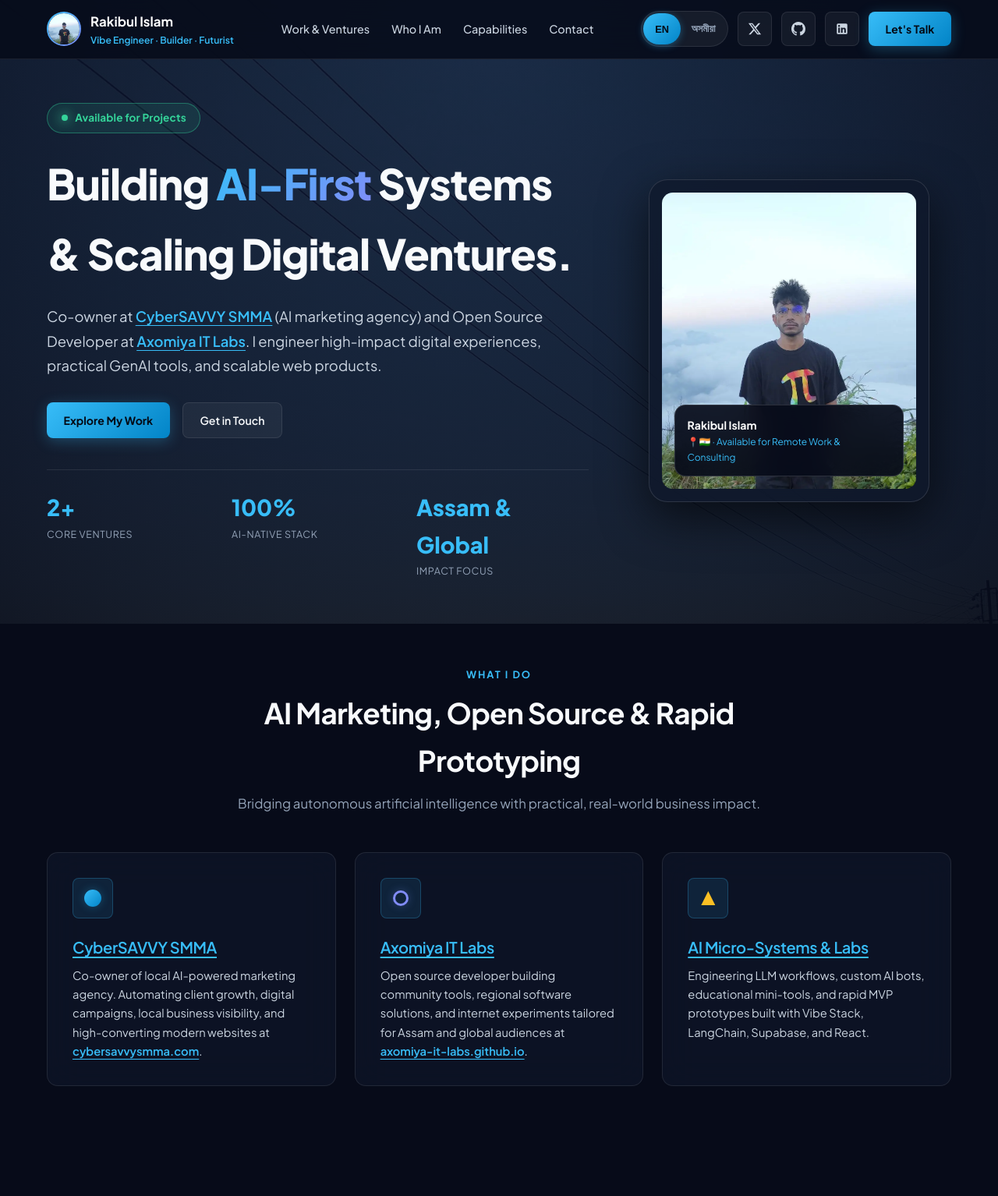
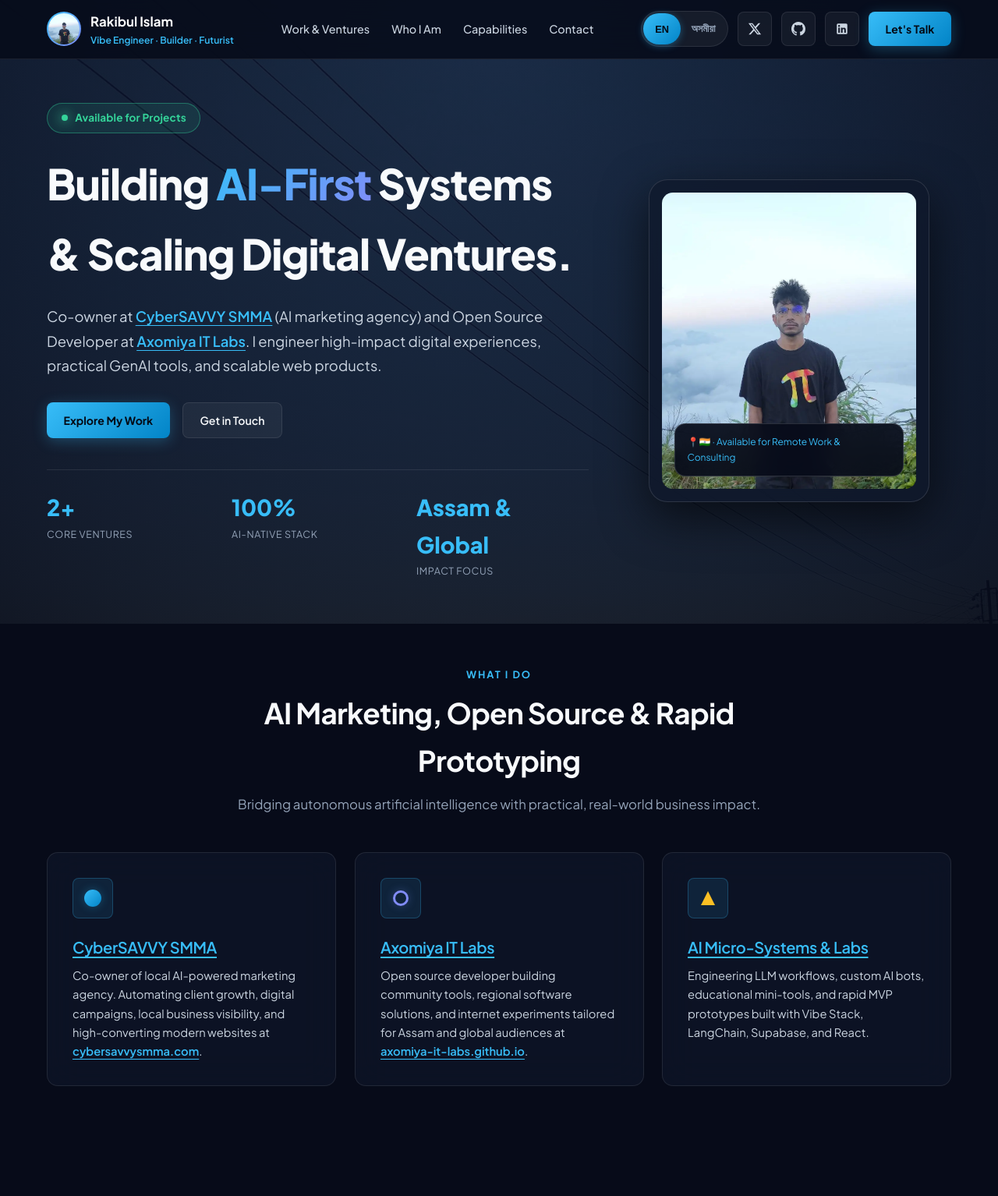
Before and after one commit to rakibuilds/.github, a plain HTML site: page index.html in a window 1280 px wide. Shown: the top 1534 px of the page at 78% size. Drawn offline with Linux system fonts and the light colour scheme.

Commit message:
Update portfolio: refine content and styles

```diff
--- a/index.html
+++ b/index.html
@@ -193,9 +193,11 @@
   }
   </script>
 
-  <!-- Google Fonts Preconnect -->
+  <!-- Google Fonts Preconnect & Optimized Asynchronous Stylesheet -->
   <link rel="preconnect" href="https://fonts.googleapis.com" />
   <link rel="preconnect" href="https://fonts.gstatic.com" crossorigin />
+  <link rel="stylesheet" href="https://fonts.googleapis.com/css2?family=Hind+Siliguri:wght@400;500;600;700&family=Plus+Jakarta+Sans:ital,wght@0,300;0,400;0,500;0,600;0,700;0,800;1,400&display=swap" media="print" onload="this.media='all'" />
+  <noscript><link rel="stylesheet" href="https://fonts.googleapis.com/css2?family=Hind+Siliguri:wght@400;500;600;700&family=Plus+Jakarta+Sans:ital,wght@0,300;0,400;0,500;0,600;0,700;0,800;1,400&display=swap" /></noscript>
 
   <!-- Main Stylesheet -->
   <link rel="stylesheet" href="styles.css" />
@@ -212,7 +214,7 @@
         <div class="avatar-ring">
           <picture>
             <source srcset="assets/rakibul.webp" type="image/webp">
-            <img src="assets/rakibul.webp" alt="Rakibul Islam portrait" width="44" height="44" />
+            <img src="assets/rakibul.webp" alt="Rakibul Islam portrait" width="44" height="44" decoding="async" />
           </picture>
         </div>
         <div class="brand-text">
@@ -357,14 +359,10 @@
             <div class="profile-img-box">
               <picture>
                 <source srcset="assets/rakibul.webp" type="image/webp">
-                <img src="assets/rakibul.webp" alt="Rakibul Islam portrait" width="360" height="380" fetchpriority="high" />
+                <img src="assets/rakibul.webp" alt="Rakibul Islam portrait" width="360" height="380" fetchpriority="high" decoding="async" />
               </picture>
               <div class="profile-badge-overlay">
                 <div>
-                  <div class="badge-title">
-                    <span class="lang-en" lang="en">Rakibul Islam</span>
-                    <span class="lang-as" lang="as">ৰকিবুল ইছলাম</span>
-                  </div>
                   <div class="badge-sub">
                     <span class="lang-en" lang="en">📍🇮🇳 · Available for Remote Work &amp; Consulting</span>
                     <span class="lang-as" lang="as">📍🇮🇳 · ৰিম'ট কাম আৰু পৰামৰ্শৰ বাবে উপলব্ধ</span>
@@ -382,7 +380,7 @@
       <div class="mobile-profile-inner">
         <picture>
           <source srcset="assets/rakibul.webp" type="image/webp">
-          <img src="assets/rakibul.webp" alt="Rakibul Islam portrait" width="280" height="300" loading="eager" />
+          <img src="assets/rakibul.webp" alt="Rakibul Islam portrait" width="280" height="300" loading="lazy" decoding="async" />
         </picture>
         <div class="mobile-profile-label">
           <div class="mobile-profile-name">
@@ -482,7 +480,7 @@
             <div class="project-banner-box">
               <picture>
                 <source srcset="assets/cybersavvy.webp" type="image/webp">
-                <img src="assets/cybersavvy.webp" alt="CyberSAVVY SMMA Banner" width="600" height="300" loading="lazy" />
+                <img src="assets/cybersavvy.webp" alt="CyberSAVVY SMMA Banner" width="600" height="300" loading="lazy" decoding="async" />
               </picture>
               <span class="project-badge-top badge-live">Live Agency</span>
             </div>
@@ -518,7 +516,7 @@
             <div class="project-banner-box">
               <picture>
                 <source srcset="assets/axomiya.webp" type="image/webp">
-                <img src="assets/axomiya.webp" alt="Axomiya IT Labs Banner" width="600" height="300" loading="lazy" />
+                <img src="assets/axomiya.webp" alt="Axomiya IT Labs Banner" width="600" height="300" loading="lazy" decoding="async" />
               </picture>
               <span class="project-badge-top badge-opensource">Open Source</span>
             </div>
@@ -567,7 +565,7 @@
             <div class="project-banner-box">
               <picture>
                 <source srcset="assets/rakibul_labs.webp" type="image/webp">
-                <img src="assets/rakibul_labs.webp" alt="Rakibul AI Systems Banner" width="600" height="300" loading="lazy" />
+                <img src="assets/rakibul_labs.webp" alt="Rakibul AI Systems Banner" width="600" height="300" loading="lazy" decoding="async" />
               </picture>
               <span class="project-badge-top badge-live">AI Innovation</span>
             </div>
@@ -1118,19 +1116,6 @@
   <!-- Footer -->
   <footer class="footer">
     <div class="container footer-content">
-      <div style="display:flex; align-items:center; gap:0.75rem;">
-        <div class="avatar-ring" style="width:36px; height:36px;">
-          <picture>
-            <source srcset="assets/rakibul.webp" type="image/webp">
-            <img src="assets/rakibul.webp" alt="Rakibul Islam" width="36" height="36" loading="lazy" />
-          </picture>
-        </div>
-        <div style="font-weight:bold; font-size:1.1rem; color:#fff;">
-          <span class="lang-en" lang="en">Rakibul Islam</span>
-          <span class="lang-as" lang="as">ৰকিবুল ইছলাম</span>
-        </div>
-      </div>
-
       <div class="footer-socials">
         <a href="https://x.com/rakibuilds" target="_blank" rel="noopener noreferrer" class="social-icon-btn" aria-label="X (Twitter)">
           <svg viewBox="0 0 24 24"><path d="M18.244 2.25h3.308l-7.227 8.26 8.502 11.24H16.17l-5.214-6.817L4.99 21.75H1.68l7.73-8.835L1.254 2.25H8.08l4.713 6.231zm-1.161 17.52h1.833L7.084 4.126H5.117z"/></svg>
--- a/main.js
+++ b/main.js
@@ -167,6 +167,7 @@ function initContactForm() {
 function initScrollEffects() {
   const navbar = document.querySelector('.navbar');
 
+  if (navbar) {
     window.addEventListener('scroll', () => {
       if (window.scrollY > 50) {
         navbar.style.boxShadow = '0 10px 30px rgba(0,0,0,0.5)';
@@ -175,11 +176,17 @@ function initScrollEffects() {
         navbar.style.boxShadow = 'none';
         navbar.style.background = 'rgba(7, 11, 25, 0.85)';
       }
-  });
+    }, { passive: true });
+  }
 
+  const animatableElements = document.querySelectorAll(
+    '.glass-panel, .service-card, .project-card, .why-card, .faq-item, .blog-platform-card'
+  );
+
+  if ('IntersectionObserver' in window) {
     const observerOptions = {
-    threshold: 0.1,
-    rootMargin: '0px 0px -50px 0px'
+      threshold: 0.08,
+      rootMargin: '0px 0px -40px 0px'
     };
 
     const observer = new IntersectionObserver((entries) => {
@@ -191,9 +198,13 @@ function initScrollEffects() {
       });
     }, observerOptions);
 
-  document.querySelectorAll('.glass-panel, .service-card, .project-card').forEach(el => {
+    animatableElements.forEach(el => {
+      el.classList.add('reveal-on-scroll');
       observer.observe(el);
     });
+  } else {
+    animatableElements.forEach(el => el.classList.add('animate-in'));
+  }
 }
 
 /**
--- a/styles.css
+++ b/styles.css
@@ -6,7 +6,7 @@
    - Touch-Friendly UI & Ultra Smooth 60fps/120fps Scrolling
    ========================================================================== */
 
-@import url('https://fonts.googleapis.com/css2?family=Hind+Siliguri:wght@400;500;600;700&family=Plus+Jakarta+Sans:ital,wght@0,300;0,400;0,500;0,600;0,700;0,800;1,400&display=swap');
+/* Google Fonts loaded asynchronously in index.html for maximum performance on slow networks */
 
 :root {
   /* Premium Dark Palette */
@@ -1552,3 +1552,59 @@ textarea.form-control {
   .prefer-direct-links { flex-direction: column; }
   .prefer-link { flex: unset; width: 100%; }
 }
+
+/* ==========================================================================
+   PERFORMANCE & 3G / SLOW NETWORK LAZY-LOADING OPTIMIZATIONS
+   ========================================================================== */
+
+/* Modern Content Visibility for off-screen sections (saves GPU & CPU memory) */
+.services-section,
+.projects-section,
+.about-section,
+.why-section,
+.faq-section,
+.blog-section,
+.contact-section {
+  content-visibility: auto;
+  contain-intrinsic-size: 1px 600px;
+}
+
+/* Image Optimization & Smooth Fade-in */
+img {
+  max-width: 100%;
+  height: auto;
+  display: block;
+}
+
+/* Smooth Lazy Scroll Reveal System */
+.reveal-on-scroll {
+  opacity: 0;
+  transform: translateY(20px);
+  transition: opacity 0.5s cubic-bezier(0.16, 1, 0.3, 1), transform 0.5s cubic-bezier(0.16, 1, 0.3, 1);
+  will-change: opacity, transform;
+}
+
+.reveal-on-scroll.animate-in {
+  opacity: 1;
+  transform: translateY(0);
+}
+
+/* Fallback for devices/browsers preferring reduced motion or slow JS execution */
+@media (prefers-reduced-motion: reduce) {
+  *, ::before, ::after {
+    animation-duration: 0.01ms !important;
+    animation-iteration-count: 1 !important;
+    transition-duration: 0.01ms !important;
+    scroll-behavior: auto !important;
+  }
+  .reveal-on-scroll,
+  .glass-panel,
+  .service-card,
+  .project-card,
+  .why-card,
+  .faq-item,
+  .blog-platform-card {
+    opacity: 1 !important;
+    transform: none !important;
+  }
+}
```
Lines whose indentation alone changed are shown as unchanged.
